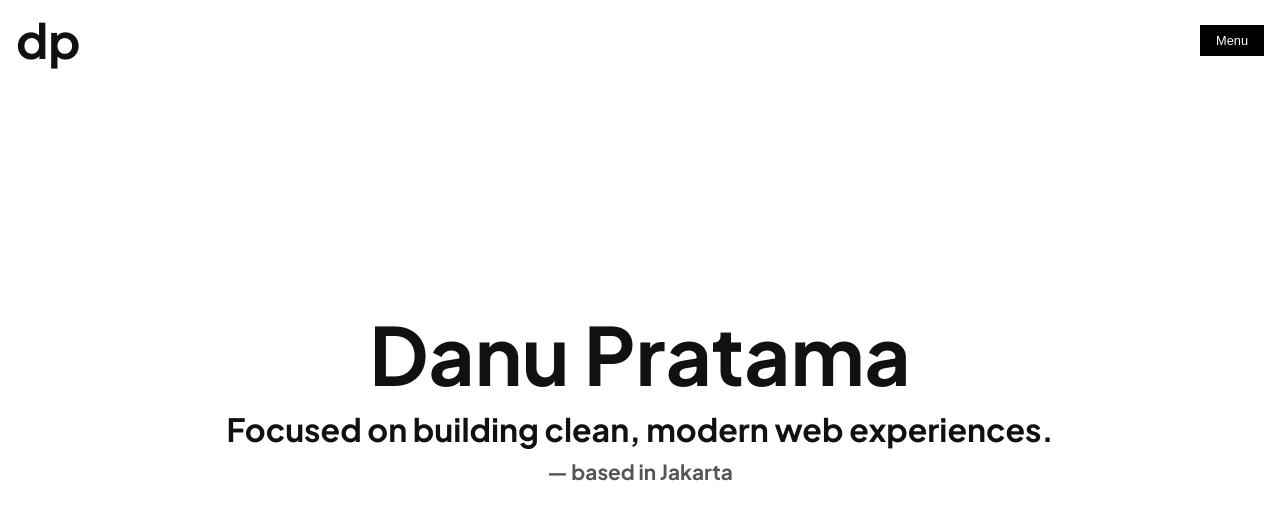
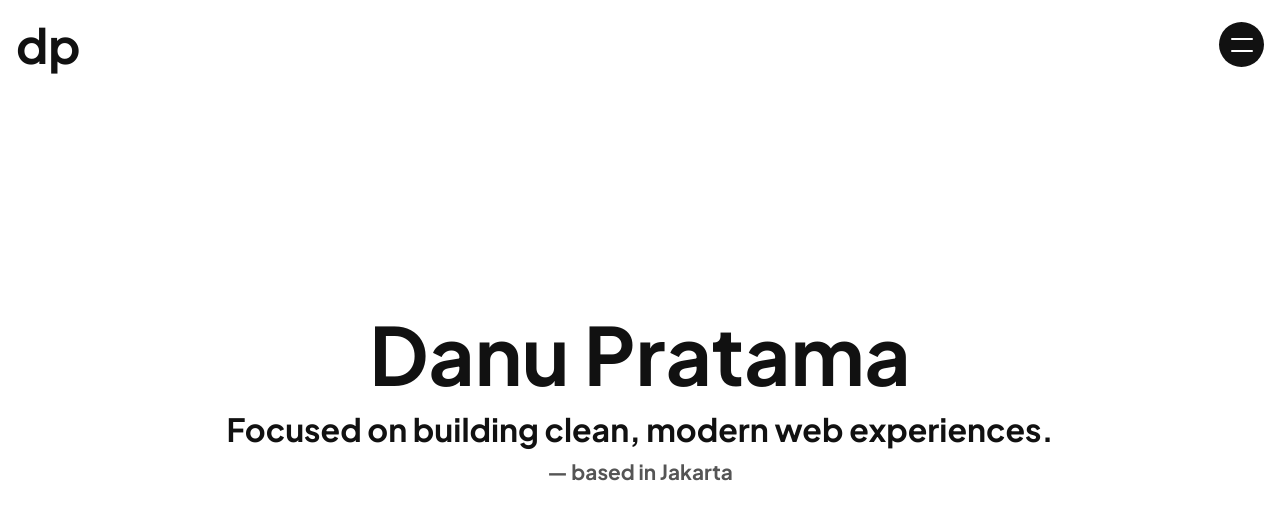
Before and after one commit to danutama/nextjs-portfolio, a Next.js app: page / in a window 1280 px wide. Shown: the top 520 px of the page. Built offline with nearby package versions, Linux system fonts and the light colour scheme.

Commit message:
update Navbar and new section

```diff
--- a/app/globals.css
+++ b/app/globals.css
@@ -104,6 +104,11 @@ img {
 
 @media (max-width: 640px) {
   /* mobile */
+
+  section {
+    padding: 0;
+  }
+
   a,
   button {
     cursor: default !important;
--- a/app/page.js
+++ b/app/page.js
@@ -1,9 +1,11 @@
 import Hero from '@/components/sections/Hero';
+import Approach from '@/components/sections/Approach';
 
 export default function HomePage() {
   return (
     <main>
       <Hero />
+      <Approach />
     </main>
   );
 }
--- /dev/null
+++ b/components/css/approach.css
@@ -0,0 +1,9 @@
+#approach h2 {
+  font-size: 3rem;
+}
+
+@media (max-width: 640px) {
+  #approach h2 {
+    line-height: 1;
+  }
+}
--- a/components/css/hero.css
+++ b/components/css/hero.css
@@ -2,40 +2,36 @@
   text-align: center;
 }
 
-h1 {
+#hero h1 {
   font-size: 5rem;
   margin-bottom: 1rem;
   line-height: 1;
 }
 
-h2 {
+#hero h2 {
   font-size: 2rem;
 }
 
-h2 span {
+#hero h2 span {
   font-size: 1.3rem;
   color: #555;
 }
 
 @media (max-width: 640px) {
   /* mobile */
-  #hero {
-    padding: 0;
-  }
-
   #hero .container {
     text-align: start;
   }
 
-  h1 {
+  #hero h1 {
     font-size: 4.5rem;
   }
 
-  h2 {
+  #hero h2 {
     font-size: 1.7rem;
   }
 
-  h2 span {
+  #hero h2 span {
     font-size: 1rem;
   }
 }
--- a/components/css/navbar.css
+++ b/components/css/navbar.css
@@ -23,15 +23,46 @@
   margin: 0;
 }
 
+/* toggle menu */
 .menu-btn {
-  font-size: 0.8rem;
-  color: #fff;
-  background-color: #000;
-  padding: 0.5rem 1rem;
+  width: 45px;
+  height: 45px;
+  border-radius: 50%;
+  border: none;
+  background: #111;
+  position: relative;
+  display: flex;
+  justify-content: center;
+  align-items: center;
   cursor: pointer;
-  position: relative;
-  border: none;
+  transition: background 0.3s ease;
   z-index: 110;
+}
+
+.menu-btn span {
+  position: absolute;
+  width: 22px;
+  height: 2px;
+  background: #fff;
+  border-radius: 2px;
+  transition: transform 0.4s ease, opacity 0.4s ease;
+}
+
+.menu-btn span:nth-child(1) {
+  transform: translateY(-6px);
+}
+
+.menu-btn span:nth-child(2) {
+  transform: translateY(6px);
+}
+
+/* X */
+.menu-btn.open span:nth-child(1) {
+  transform: rotate(45deg);
+}
+
+.menu-btn.open span:nth-child(2) {
+  transform: rotate(-45deg);
 }
 
 .menu-overlay {
@@ -74,7 +105,7 @@
 }
 
 .menu-info h3 {
-  font-size: 5rem;
+  font-size: 4.3rem;
   margin-bottom: 1rem;
   font-weight: 600;
 }
@@ -95,13 +126,18 @@
   letter-spacing: -0.02em;
   color: #000;
   text-decoration: none;
-  transform: translateY(100%);
+  transform: translateY(-100%);
   transition: color 0.3s ease;
 }
 
 .menu-link.active,
 .menu-link:hover {
   color: #555;
+}
+
+.menu-link.menu-link.active {
+  font-family: 'Times New Roman', Times, serif;
+  font-weight: 400;
 }
 
 @media (max-width: 890px) {
--- /dev/null
+++ b/components/sections/Approach.jsx
@@ -0,0 +1,11 @@
+import '../css/approach.css';
+
+export default function Approach() {
+  return (
+    <section id="approach">
+      <div className="container">
+        <h2>I create experiences that are simple, modern, and built to last.</h2>
+      </div>
+    </section>
+  );
+}
--- a/components/sections/Navbar.jsx
+++ b/components/sections/Navbar.jsx
@@ -16,16 +16,12 @@ export default function Navbar() {
   const currentYear = new Date().getFullYear();
 
   const menuItems = ['Index', 'About', 'Projects', 'Contact'];
-  const infoItems = ['danupratama.dev@gmail.com', 'Jakarta, Indonesia', `©${currentYear} Danu Pratama`, 'Plus Jakarta Sans, font by Tokotype'];
+  const infoItems = ['danupratama.dev@gmail.com', 'Jakarta, Indonesia', `©${currentYear} Danu Pratama`, 'Plus Jakarta Sans by Tokotype', 'Times New Roman'];
 
   // Setup GSAP
   useEffect(() => {
     gsap.set(menuRef.current, { y: '-100%' });
-    gsap.set(linksRef.current, { y: '100%' });
-    gsap.set(
-      infoRef.current.map((p) => p.querySelector('span')),
-      { y: '100%' }
-    );
+    gsap.set(linksRef.current, { y: '-100%' });
   }, []);
 
   // Animasi saat open berubah
@@ -33,43 +29,57 @@ export default function Navbar() {
     if (open) {
       gsap.to(menuRef.current, { y: 0, duration: 0.8, ease: 'power3.out' });
 
-      gsap.to(linksRef.current, {
-        y: '0%',
-        duration: 0.8,
-        ease: 'power3.out',
-        stagger: 0.2,
-        delay: 0.3,
-      });
-
-      gsap.to(
-        infoRef.current.map((p) => p.querySelector('span')),
+      // menu items
+      gsap.fromTo(
+        linksRef.current,
+        { y: '-100%' }, // from top
         {
           y: '0%',
           duration: 0.8,
           ease: 'power3.out',
-          stagger: 0.2,
+          stagger: { each: 0.2, from: 'end' },
+          delay: 0.3,
+        }
+      );
+
+      gsap.fromTo(
+        infoRef.current.map((p) => p.querySelector('span')),
+        { y: '-100%' }, // from top
+        {
+          y: '0%',
+          duration: 0.8,
+          ease: 'power3.out',
+          stagger: { each: 0.2, from: 'end' },
           delay: 0.5,
         }
       );
     } else {
+      // to bottom
       gsap.to(
         infoRef.current.map((p) => p.querySelector('span')),
         {
           y: '100%',
-          duration: 0.5,
+          duration: 0.3,
           ease: 'power3.in',
           stagger: { each: 0.1, from: 'end' },
         }
       );
 
+      // to bottom
       gsap.to(linksRef.current, {
         y: '100%',
-        duration: 0.5,
+        duration: 0.4,
         ease: 'power3.in',
         stagger: { each: 0.1, from: 'end' },
       });
 
-      gsap.to(menuRef.current, { y: '-100%', duration: 0.5, ease: 'power3.in', delay: 0.5 });
+      // overlay tutup ke atas
+      gsap.to(menuRef.current, {
+        y: '-100%',
+        duration: 0.5,
+        ease: 'power3.in',
+        delay: 0.5,
+      });
     }
   }, [open]);
 
@@ -78,7 +88,7 @@ export default function Navbar() {
       infoRef.current.map((p) => p.querySelector('span')),
       {
         y: '100%',
-        duration: 0.5,
+        duration: 0.3,
         ease: 'power3.in',
         stagger: { each: 0.1, from: 'end' },
       }
@@ -86,7 +96,7 @@ export default function Navbar() {
 
     gsap.to(linksRef.current, {
       y: '100%',
-      duration: 0.5,
+      duration: 0.4,
       ease: 'power3.in',
       stagger: { each: 0.1, from: 'end' },
     });
@@ -107,8 +117,11 @@ export default function Navbar() {
     <nav className="navbar">
       <div className="navbar-container">
         <h1 className="logo">dp</h1>
-        <button className="menu-btn" onClick={() => setOpen(!open)}>
-          {open ? 'Close' : 'Menu'}
+
+        {/* Toggle*/}
+        <button className={`menu-btn ${open ? 'open' : ''}`} onClick={() => setOpen(!open)}>
+          <span></span>
+          <span></span>
         </button>
       </div>
 
```
